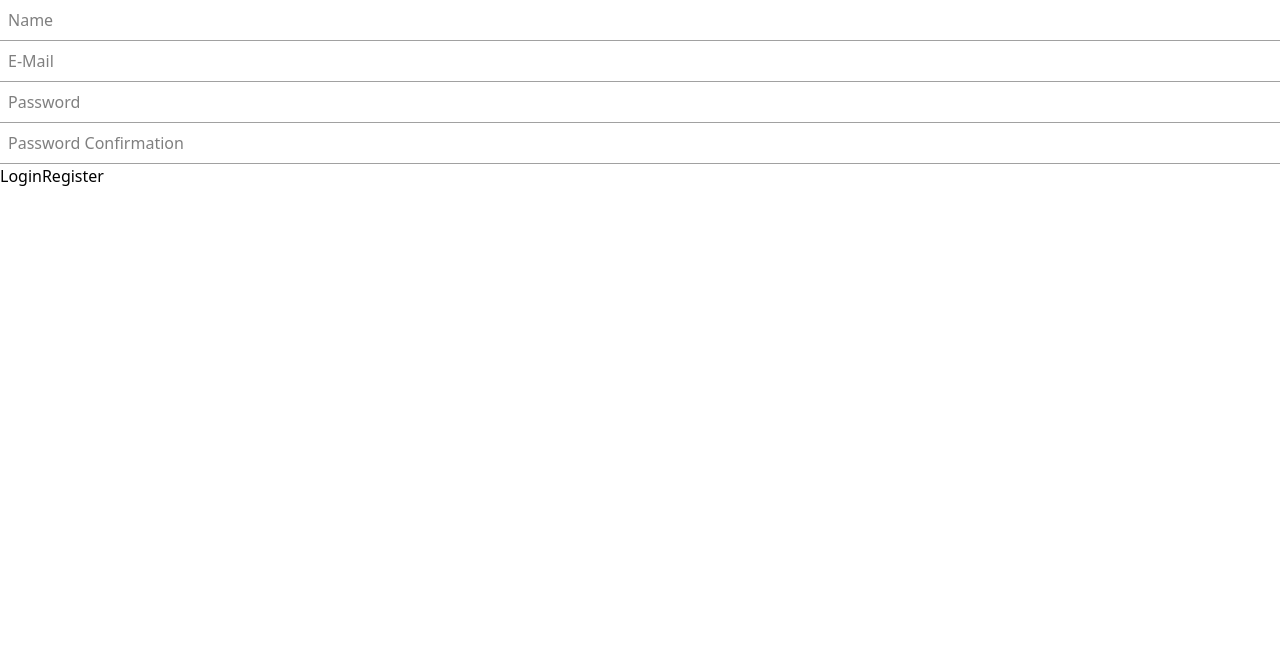
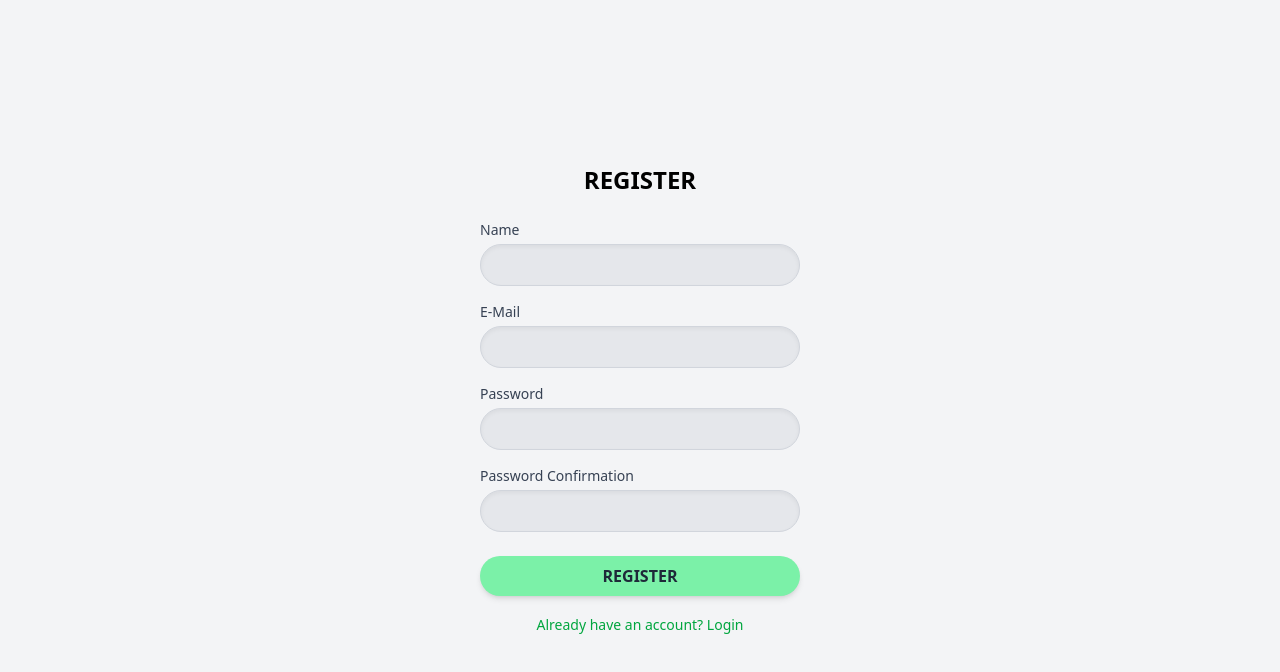
Before and after one commit to iOSatya/Analisis-Kebutuhan, a Vue app in the folder client/: page /register in a window 1280 px wide. Shown: the top 672 px of the page. Built offline with nearby package versions, Linux system fonts and the light colour scheme.

Commit message:
Fix Login + Register

```diff
--- a/client/src/views/LoginView.vue
+++ b/client/src/views/LoginView.vue
@@ -2,30 +2,23 @@
   <div class="flex flex-col items-center justify-center min-h-screen bg-gray-100">
     <h1 class="text-2xl font-semibold mb-6">LOGIN</h1>
     <form class="flex flex-col w-full max-w-xs">
-      <label for="username" class="mb-1 text-sm font-medium text-gray-700">Username</label>
-      <input
-        id="username"
-        type="text"
-        v-model="loginForm.username"
-        placeholder=""
-        class="mb-4 px-4 py-2 border border-gray-300 rounded-full shadow-inner bg-gray-200 focus:outline-none focus:ring-2 focus:ring-green-300"
-      >
+      <label for="username" class="mb-1 text-sm font-medium text-gray-700">
+        Username
+      </label>
+      <input id="username" type="text" v-model="loginForm.username" placeholder="" class="mb-4 px-4 py-2 border border-gray-300 rounded-full shadow-inner bg-gray-200 focus:outline-none focus:ring-2 focus:ring-green-300">
 
-      <label for="password" class="mb-1 text-sm font-medium text-gray-700">Password</label>
-      <input
-        id="password"
-        type="password"
-        v-model="loginForm.password"
-        placeholder=""
-        class="mb-6 px-4 py-2 border border-gray-300 rounded-full shadow-inner bg-gray-200 focus:outline-none focus:ring-2 focus:ring-green-300"
-      >
+      <label for="password" class="mb-1 text-sm font-medium text-gray-700">
+        Password
+      </label>
+      <input id="password" type="password" v-model="loginForm.password" placeholder="" class="mb-6 px-4 py-2 border border-gray-300 rounded-full shadow-inner bg-gray-200 focus:outline-none focus:ring-2 focus:ring-green-300">
 
-      <button
-        type="submit"
-        class="w-full py-2 px-4 bg-green-300 text-gray-800 font-semibold rounded-full shadow-md hover:bg-green-400 focus:outline-none focus:ring-2 focus:ring-green-500 focus:ring-opacity-50"
-      >
+      <button type="submit" class="w-full py-2 px-4 bg-green-300 text-gray-800 font-semibold rounded-full shadow-md hover:bg-green-400 focus:outline-none focus:ring-2 focus:ring-green-500 focus:ring-opacity-50">
         LOGIN
       </button>
+
+      <div class="mt-4 text-center">
+        <RouterLink :to="{name: 'register'}" class="text-sm text-green-600 hover:text-green-800">Don't have an account yet? Register</RouterLink>
+      </div>
     </form>
   </div>
 </template>
--- a/client/src/views/RegisterView.vue
+++ b/client/src/views/RegisterView.vue
@@ -1,20 +1,33 @@
 <template>
+  <div class="flex flex-col items-center justify-center min-h-screen bg-gray-100 py-10">
+    <h1 class="text-2xl font-semibold mb-6">REGISTER</h1>
+    <form class="flex flex-col w-full max-w-xs">
 
-  <form class="flex flex-col">
-    <input type="text" v-model="registerForm.name" placeholder="Name" class="form-control">
-    <input type="email" v-model="registerForm.email" placeholder="E-Mail" class="form-control">
-    <input type="password" v-model="registerForm.password" placeholder="Password" class="form-control">
-    <input type="password" v-model="registerForm.password_confirmation" placeholder="Password Confirmation" class="form-control">
-    <div class="flex">
-      <RouterLink :to="{name: 'login'}">Login</RouterLink>
-      <button type="submit" class="button">Register</button>
-    </div>
-  </form>
+      <label for="name" class="mb-1 text-sm font-medium text-gray-700">Name</label>
+      <input id="name" type="text" v-model="registerForm.name" placeholder="" class="mb-4 px-4 py-2 border border-gray-300 rounded-full shadow-inner bg-gray-200 focus:outline-none focus:ring-2 focus:ring-green-300">
 
+      <label for="email" class="mb-1 text-sm font-medium text-gray-700">E-Mail</label>
+      <input id="email" type="email" v-model="registerForm.email" placeholder="" class="mb-4 px-4 py-2 border border-gray-300 rounded-full shadow-inner bg-gray-200 focus:outline-none focus:ring-2 focus:ring-green-300">
+
+      <label for="password" class="mb-1 text-sm font-medium text-gray-700">Password</label>
+      <input id="password" type="password" v-model="registerForm.password" placeholder="" class="mb-4 px-4 py-2 border border-gray-300 rounded-full shadow-inner bg-gray-200 focus:outline-none focus:ring-2 focus:ring-green-300">
+
+      <label for="password_confirmation" class="mb-1 text-sm font-medium text-gray-700">Password Confirmation</label>
+      <input id="password_confirmation" type="password" v-model="registerForm.password_confirmation" placeholder="" class="mb-6 px-4 py-2 border border-gray-300 rounded-full shadow-inner bg-gray-200 focus:outline-none focus:ring-2 focus:ring-green-300">
+
+      <button type="submit" class="w-full py-2 px-4 bg-green-300 text-gray-800 font-semibold rounded-full shadow-md hover:bg-green-400 focus:outline-none focus:ring-2 focus:ring-green-500 focus:ring-opacity-50">
+        REGISTER
+      </button>
+
+      <div class="mt-4 text-center">
+        <RouterLink :to="{name: 'login'}" class="text-sm text-green-600 hover:text-green-800">Already have an account? Login</RouterLink>
+      </div>
+
+    </form>
+  </div>
 </template>
 
 <script setup>
-
   import { ref } from 'vue';
 
   const registerForm = ref({
```
